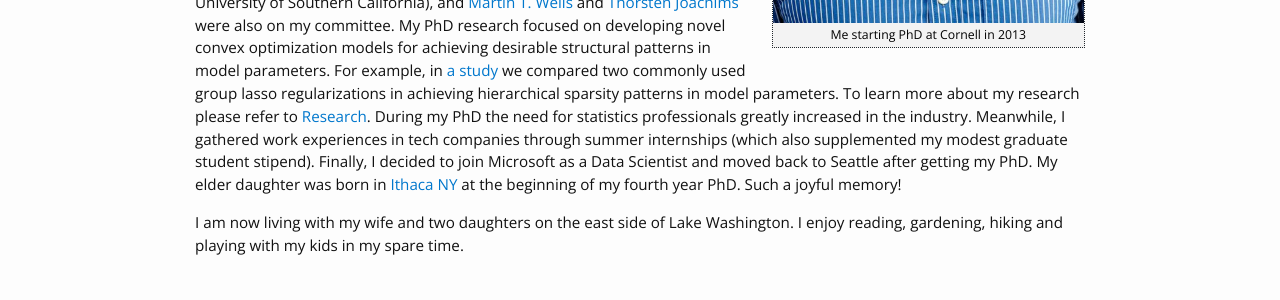
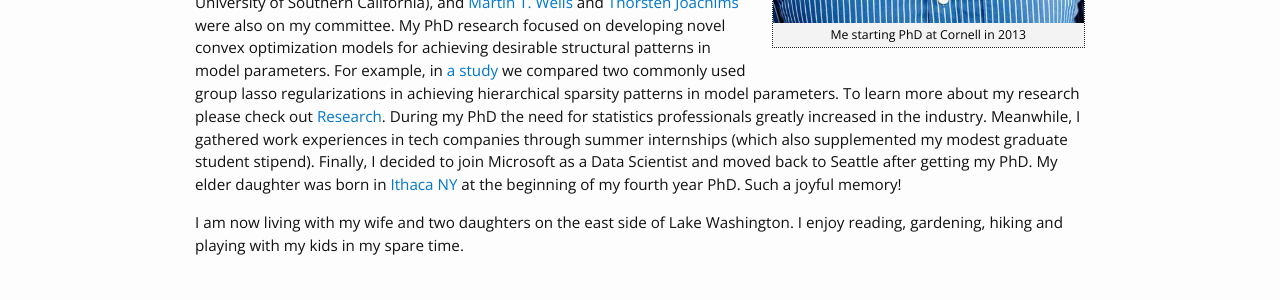
Before and after one commit to yanxht/yanxht.github.io, a Jekyll site: the page built from about.md, in a window 1280 px wide. Shown: the part 604-904 px from the top of the page. Built offline with Jekyll 4.4.1, drawn with Linux system fonts in a browser that asks for light colours.

Commit message:
correct grammer on about

```diff
--- a/about.md
+++ b/about.md
@@ -10,6 +10,6 @@ My name is Xiaohan Yan (or 颜啸晗 in Chinese). I was born and raised in [Tai'
 
 I went to [University of Washington](https://www.washington.edu) for undergrad, during which I was attracted to statistics. My undergrad years (2009 - 2013) were at the dawn of the so-called *Big Data* era: data analysis was unrecognized as a science yet, and schools were still using a couple of hundreds as cutoff value for sample size in applying the Central Limit Theorem. After taking graduate-level statistics courses at UW, I had the desire to receive systematic training to master the tools for developing statistical models and theory. Another reason for applying for a PhD was that I was very fond of [Galen R. Shorack's](https://www.stat.washington.edu/galen/) corner office in Padelford Hall. I thought it would be cool to be a professor and own an office like that :)
 
-From 2013 to 2018 I studied at [Cornell University Department of Statistics and Data Science](https://stat.cornell.edu). I was very fortunate to be advised by [Jacob Bien](http://faculty.marshall.usc.edu/Jacob-Bien/) (now at University of Southern California), and [Martin T. Wells](https://stat.cornell.edu/people/faculty/martin-wells) and [Thorsten Joachims](http://www.cs.cornell.edu/people/tj/) were also on my committee. My PhD research focused on developing novel convex optimization models for achieving desirable structural patterns in model parameters. For example, in [a study](https://yanxht.github.io/research/hsm/) we compared two commonly used group lasso regularizations in achieving hierarchical sparsity patterns in model parameters. To learn more about my research please refer to [Research](https://yanxht.github.io/research/). During my PhD the need for statistics professionals greatly increased in the industry. Meanwhile, I gathered work experiences in tech companies through summer internships (which also supplemented my modest graduate student stipend). Finally, I decided to join Microsoft as a Data Scientist and moved back to Seattle after getting my PhD. My elder daughter was born in [Ithaca NY](https://www.visitithaca.com/node/1) at the beginning of my fourth year PhD. Such a joyful memory!
+From 2013 to 2018 I studied at [Cornell University Department of Statistics and Data Science](https://stat.cornell.edu). I was very fortunate to be advised by [Jacob Bien](http://faculty.marshall.usc.edu/Jacob-Bien/) (now at University of Southern California), and [Martin T. Wells](https://stat.cornell.edu/people/faculty/martin-wells) and [Thorsten Joachims](http://www.cs.cornell.edu/people/tj/) were also on my committee. My PhD research focused on developing novel convex optimization models for achieving desirable structural patterns in model parameters. For example, in [a study](https://yanxht.github.io/research/hsm/) we compared two commonly used group lasso regularizations in achieving hierarchical sparsity patterns in model parameters. To learn more about my research please check out [Research](https://yanxht.github.io/research/). During my PhD the need for statistics professionals greatly increased in the industry. Meanwhile, I gathered work experiences in tech companies through summer internships (which also supplemented my modest graduate student stipend). Finally, I decided to join Microsoft as a Data Scientist and moved back to Seattle after getting my PhD. My elder daughter was born in [Ithaca NY](https://www.visitithaca.com/node/1) at the beginning of my fourth year PhD. Such a joyful memory!
 
 I am now living with my wife and two daughters on the east side of Lake Washington. I enjoy reading, gardening, hiking and playing with my kids in my spare time.
```
